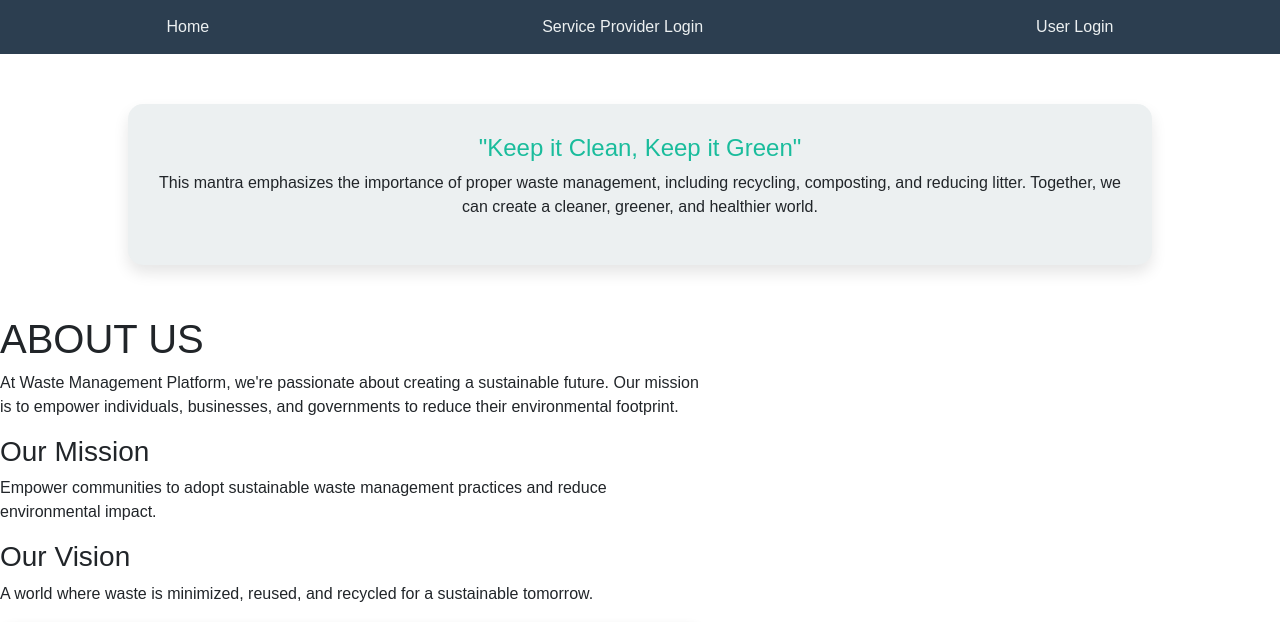
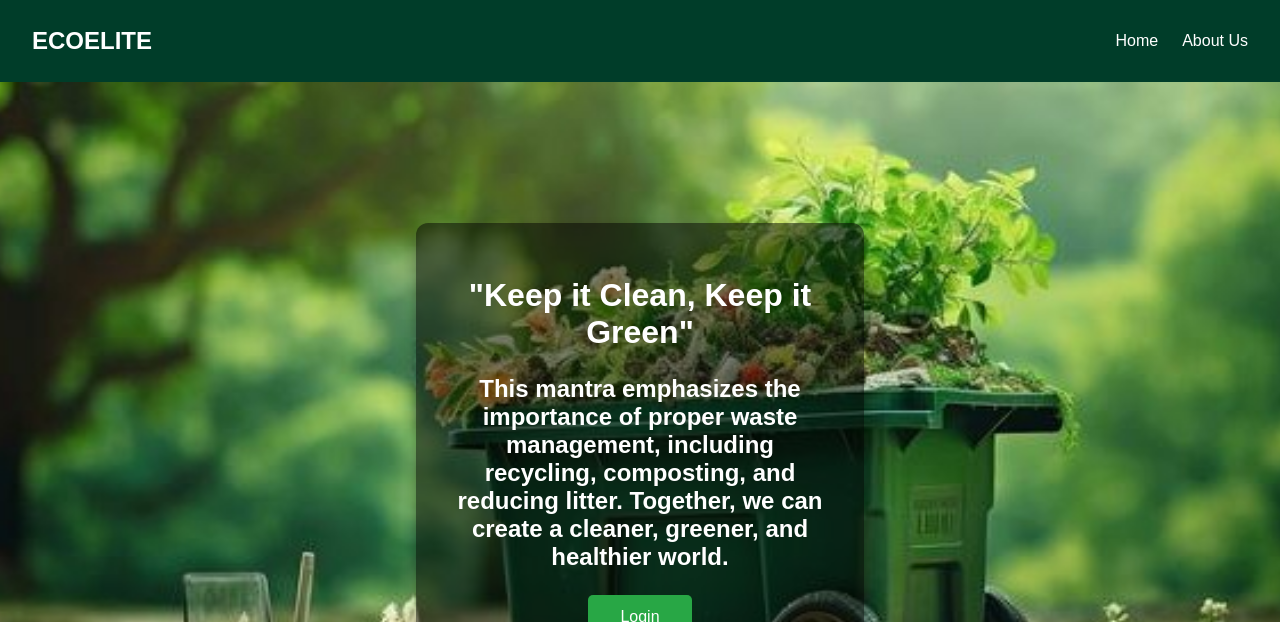
Before and after one commit to Shivangi-kumari/EcoElite, a PHP site: page / in a window 1280 px wide. Shown: the top 622 px of the page. Run offline with PHP 8.4, Linux system fonts and the light colour scheme; grey boxes are pictures that could not be loaded.

Commit message:
modified login pages

```diff
--- a/admin/adminLogin.php
+++ b/admin/adminLogin.php
@@ -48,7 +48,7 @@ if ($_SERVER["REQUEST_METHOD"] == "POST") {
     <link rel="stylesheet" href="../login.css">
     <style>
         body {
-            background: linear-gradient(to bottom right, #1abc9c, #1abc9c);
+            background: linear-gradient(to bottom right, white, white);
             font-family: 'Poppins', sans-serif;
             color: #333;
         }
--- a/index.php
+++ b/index.php
@@ -3,35 +3,30 @@
 <head>
   <meta charset="UTF-8">
   <meta name="viewport" content="width=device-width, initial-scale=1.0">
-    <title>Home - Waste Management Platform</title>
+  <title>EcoElite Dashboard</title>
   <link rel="stylesheet" href="styles.css">
-
-    <link
-      rel="stylesheet"
-      href="https://cdnjs.cloudflare.com/ajax/libs/font-awesome/5.15.3/css/all.min.css"
-    />
-    <link
-      href="https://cdn.jsdelivr.net/npm/bootstrap@5.3.0-alpha3/dist/css/bootstrap.min.css"
-      rel="stylesheet"
-      integrity="sha384-KK94CHFLLe+nY2dmCWGMq91rCGa5gtU4mk92HdvYe+M/SXH301p5ILy+dN9+nJOZ"
-      crossorigin="anonymous"
-    />
-
 </head>
 <body>
-    <nav>
-        <a href="index.php">Home</a>
-        <a href="./admin/adminLogin.php">Service Provider Login</a>
-        <a href="./users/userLogin.php">User Login</a>
+  <!-- Navbar -->
+  <nav class="navbar">
+    <div class="logo">EcoElite</div>
+    <ul class="nav-links">
+      <li><a href="#">Home</a></li>
+      <li><a href="#about-us">About Us</a></li>
+    </ul>
   </nav>
 
-    <div class="e-aware">
-        <h3 class="headings">"Keep it Clean, Keep it Green"</h3>
+  <!-- Dashboard Content -->
+  <div class="dashboard">
+    <div class="content">
+    <h1 class="headings">"Keep it Clean, Keep it Green"</h1>
     <p>This mantra emphasizes the importance of proper waste management, including recycling, composting, and reducing litter. Together, we can create a cleaner, greener, and healthier world.</p>
+      <button class="login-btn" onclick="showLoginOptions()">Login</button>
+    </div>
   </div>
 
-
-            <div class="content-section">
+  <!-- About Us Section -->
+  <div id="about-us" class="content-section">
     <div class="title">
       <h1>ABOUT US</h1>
     </div>
@@ -42,12 +37,25 @@
       <h3>Our Vision</h3>
       <p>A world where waste is minimized, reused, and recycled for a sustainable tomorrow.</p>
     </div>
-            <div class="image-section">
-                <img src="waste.jpg" alt="About Waste Management">
+  </div>
+
+  <!-- Login Modal -->
+  <div class="login-modal" id="loginModal">
+    <div class="modal-content">
+      <h2>Choose Login</h2>
+      <button onclick="location.href='./Users/userLogin.php'" class="modal-btn">User Login</button>
+      <button onclick="location.href='./admin/adminLogin.php'" class="modal-btn">Admin Login</button>
+      <button class="close-btn" onclick="hideLoginOptions()">Close</button>
     </div>
   </div>
-    <footer>
-        <p>&copy; 2024 Waste Management Platform</p>
-    </footer>
+
+  <script>
+    function showLoginOptions() {
+      document.getElementById("loginModal").style.display = "flex";
+    }
+    function hideLoginOptions() {
+      document.getElementById("loginModal").style.display = "none";
+    }
+  </script>
 </body>
 </html>
--- a/styles.css
+++ b/styles.css
@@ -1,58 +1,169 @@
-* {
+/* General Styles */
+body, html {
     margin: 0;
     padding: 0;
-    box-sizing: border-box;
-    font-family: 'Poppins', sans-serif;
+    font-family: Arial, sans-serif;
+    height: 100%;
   }
-body {
-    background-color: #f9f9f9;
-    color: #333;
+
+  /* Navbar Styles */
+  .navbar {
+    display: flex;
+    justify-content: space-between;
+    align-items: center;
+    padding: 1rem 2rem;
+    background-color: #003d29;
+    color: white;
+    box-shadow: 0 4px 6px rgba(0, 0, 0, 0.1);
   }
-nav {
-    background-color: #2c3e50;
+
+  .navbar .logo {
+    font-size: 1.5rem;
+    font-weight: bold;
+    text-transform: uppercase;
+  }
+
+  .navbar .nav-links {
+    list-style: none;
     display: flex;
-    justify-content: space-around;
-    padding: 15px 0;
+    gap: 1.5rem;
   }
-nav a {
-    color: #ecf0f1;
+
+  .navbar .nav-links li a {
     text-decoration: none;
-    font-size: 16px;
+    color: white;
     font-weight: 500;
     transition: color 0.3s;
   }
-nav a:hover {
-    color: #1abc9c;
+
+  .navbar .nav-links li a:hover {
+    color: #c3e6cb;
   }
 
-.e-aware {
-    background-color: #ecf0f1;
+  /* Dashboard Styles */
+  .dashboard {
+    background: url('./images/dashboard.jpg') no-repeat center center/cover;
+    height: calc(100vh - 70px);
+    display: flex;
+    justify-content: center;
+    align-items: center;
     text-align: center;
-    padding: 30px;
-    margin: 50px auto;
-    border-radius: 15px;
-    box-shadow: 0px 8px 15px rgba(0, 0, 0, 0.1);
-    width: 80%;
+    color: white;
   }
-.e-aware .headings {
-    color: #1abc9c;
+
+  .dashboard .content {
+    background-color: rgba(0, 0, 0, 0.5);
+    padding: 2rem;
+    width: 30%;
+
+    border-radius: 12px;
+    box-shadow: 0 6px 12px rgba(0, 0, 0, 0.3);
+  }
+
+  .dashboard .content p{
+    font-size: 1.5rem;
+    font-weight: bold;
+    margin-bottom: 1.5rem;
+  }
+
+  .login-btn {
+    padding: 0.8rem 2rem;
+    background-color: #28a745;
+    color: white;
+    border: none;
+    border-radius: 5px;
+    font-size: 1rem;
+    cursor: pointer;
+    transition: background-color 0.3s;
+  }
+
+  .login-btn:hover {
+    background-color: #218838;
+  }
+
+  .content-section {
+    padding: 3rem 2rem;
+    text-align: center;
+    color: #333;
+    background-color: #003d29;
+    color: white;
+  }
+
+  .content-section .title h1 {
+    font-size: 2.5rem;
+    margin-bottom: 1rem;
+    font-weight: bold;
+  }
+
+  .content-section .content {
+    max-width: 800px;
+    margin: 0 auto;
+    font-size: 1.1rem;
+    line-height: 1.8;
+  }
+
+  .content-section h3 {
+    margin-top: 1.5rem;
+    font-size: 1.5rem;
+    color: #0056b3;
+  }
+
+
+  /* Modal Styles */
+  .login-modal {
+    display: none;
+    position: fixed;
+    top: 0;
+    left: 0;
+    width: 100%;
+    height: 100%;
+    background-color: rgba(0, 0, 0, 0.5);
+    justify-content: center;
+    align-items: center;
+  }
+
+  .modal-content {
+   background-color: white;
+    padding: 2rem;
+    border-radius: 10px;
+    text-align: center;
+    align-items: center;
+    width: 300px;
+    box-shadow: 0 6px 12px rgba(0, 0, 0, 0.2);
+  }
+
+  .modal-content h2 {
+    margin-bottom: 1.5rem;
     font-size: 1.5rem;
   }
 
-.content-section {
-    width: 55%;
+  .modal-btn {
+    display: block;
+    width: 100%;
+    padding: 0.8rem;
+    margin-bottom: 1rem;
+    background-color: #28a745;
+    color: white;
+    border: none;
+    border-radius: 5px;
+    font-size: 1rem;
+    cursor: pointer;
+    transition: background-color 0.3s;
   }
-.image-section img {
-    width: 100%;
-    border-radius: 15px;
-    box-shadow: 0px 4px 10px rgba(0, 0, 0, 0.1);
+
+  .modal-btn:hover {
+    background-color:  #218838;
   }
-footer {
-    text-align: center;
-    padding: 20px 0;
-    background-color: #2c3e50;
-    color: #ecf0f1;
+
+  .close-btn {
+    padding: 0.5rem 1rem;
+    background-color:  #28a745;
+    color: white;
+    border: none;
+    border-radius: 5px;
+    cursor: pointer;
   }
-footer p {
-    margin: 0;
+
+  .close-btn:hover {
+    background-color:  #218838;
   }
```
Also changed, not shown: Users/userLogin.php (+1 -7 lines), Users/userSignup.php (+0 -8 lines), login.css (+17 -14 lines), images/dashboard.jpg (added), images/recycle.jpg (added). Lines whose indentation alone changed are shown as unchanged.
